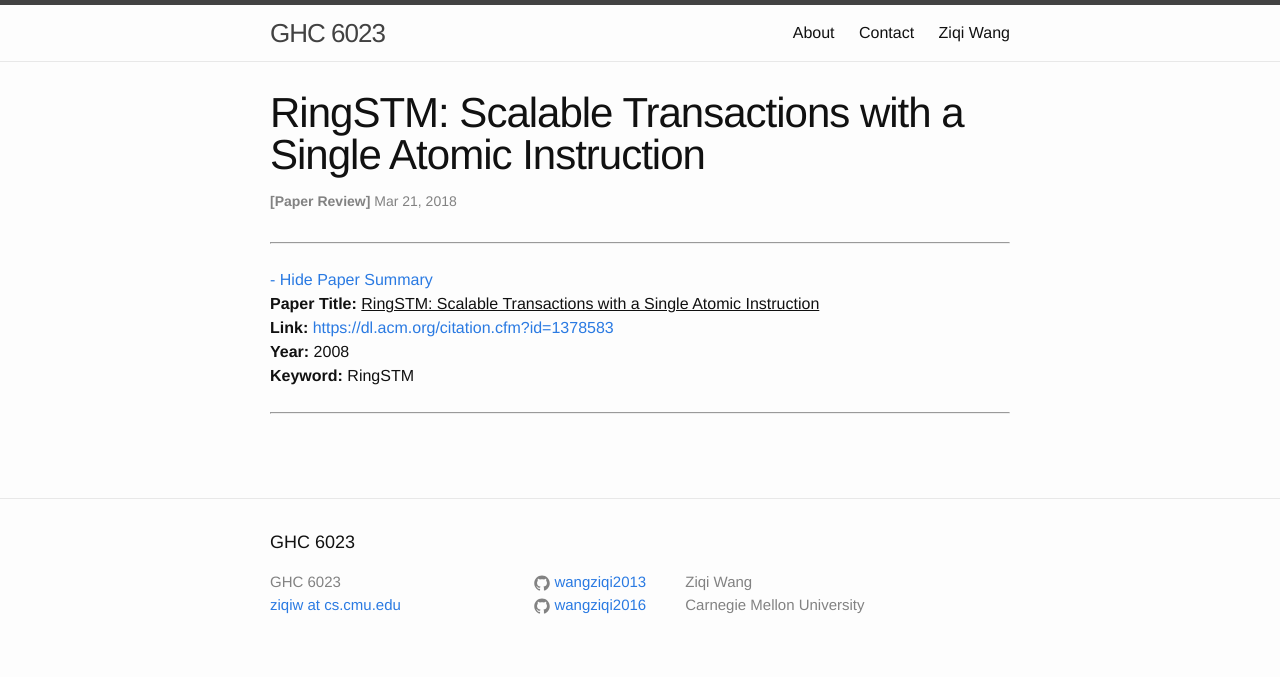
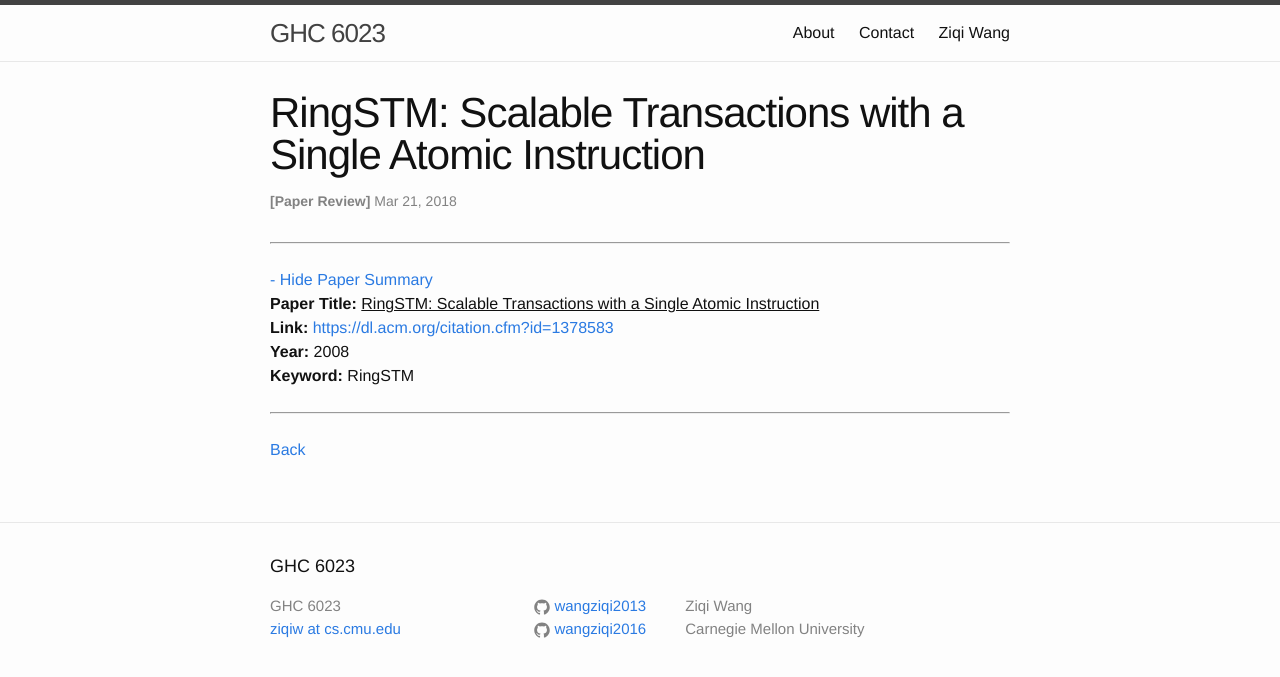
Before and after one commit to wangziqi2013/wangziqi2013.github.io, a Jekyll site: the page built from _posts/2018-03-21-ringstm.markdown, in a window 1280 px wide. Shown: the top 677 px of the page. Built offline with Jekyll 4.4.1, drawn with Linux system fonts in a browser that asks for light colours.

Commit message:
Adding back link to paper summary template

```diff
--- a/_layouts/paper-summary.html
+++ b/_layouts/paper-summary.html
@@ -68,7 +68,9 @@ layout: default
 
       <hr />
       <br />
-
+      <div class="post-content" itemprop="articleBody">
+        <a href="{{ "/index.html" | prepend: site.baseurl }}">Back</a>
+      </div>
     {{ content }}
   </div>
 
```
